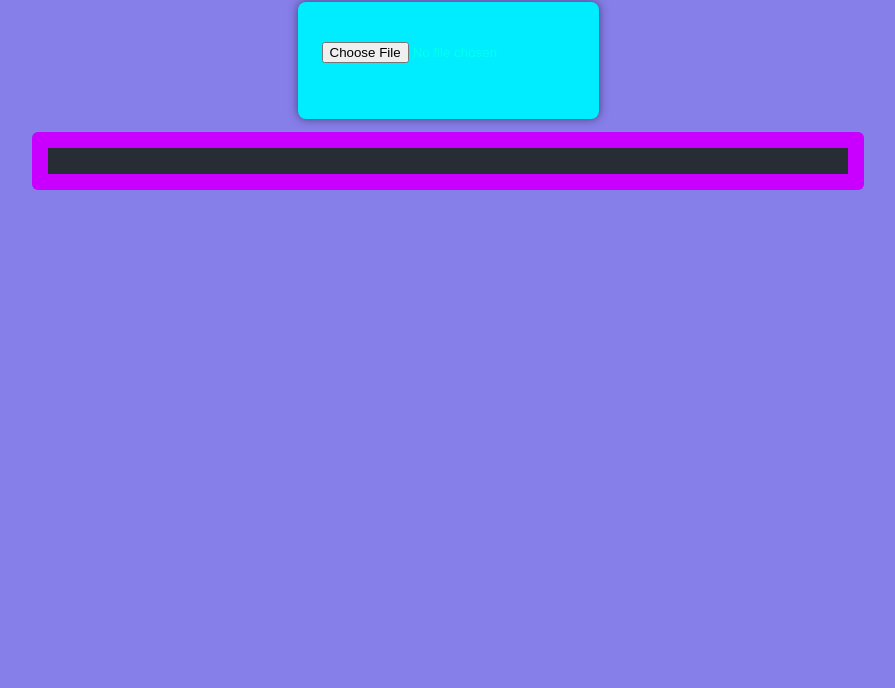
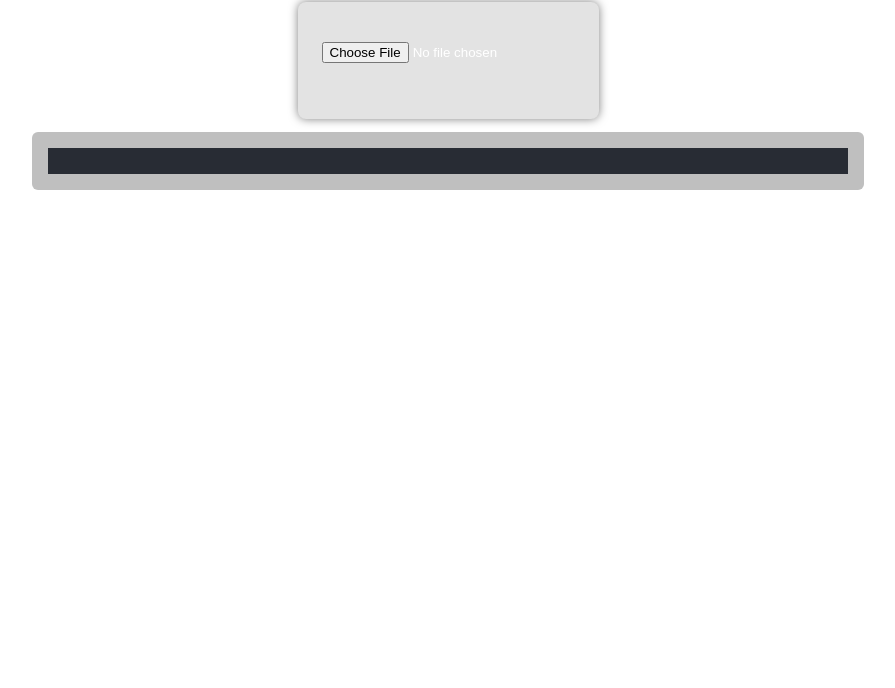
Before and after one commit to SolemnLamentt/Website-2, a plain HTML site: page index.html in a window 1280 px wide. Shown: the part 112-800 px from the top of the page, without its empty margins (192-1087 px from the left). Drawn offline with nearby package versions, Linux system fonts and the light colour scheme.

Commit message:
Update index.html

```diff
--- a/index.html
+++ b/index.html
@@ -8,30 +8,30 @@
   <link href="https://fonts.googleapis.com/css2?family=Fira+Code&display=swap" rel="stylesheet">
   <style>
     body {
-      background-color: #867ee9;
-      color: #2a2937;
-      font-family: 'Comic Sans', monospace;
+      background-color: #ffffff;
+      color: #d4d4d4;
+      font-family: 'Times New Roman', monospace;
       display: flex;
       flex-direction: column;
       align-items: center;
       padding: 2rem;
     }
     h1 {
-      color: #57b0f2;
+      color: #404040;
       margin-bottom: 1rem;
     }
     .upload-container {
-      background: #00ecff;
+      background: #e3e3e3;
       padding: 1.5rem;
       border-radius: 8px;
       box-shadow: 0 0 10px rgba(0,0,0,0.5);
     }
     input[type="file"] {
       margin: 1rem 0;
-      color: #00fff0;
+      color: #ffffff;
     }
     pre {
-      background: #c900ff;
+      background: #bfbfbf;
       padding: 1rem;
       border-radius: 6px;
       overflow-x: auto;
```
